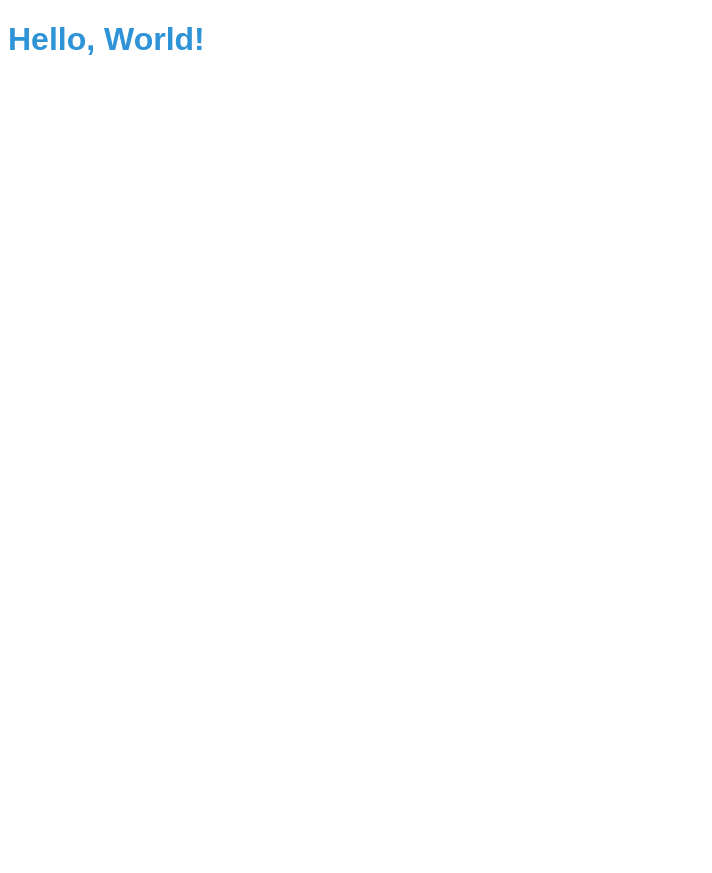
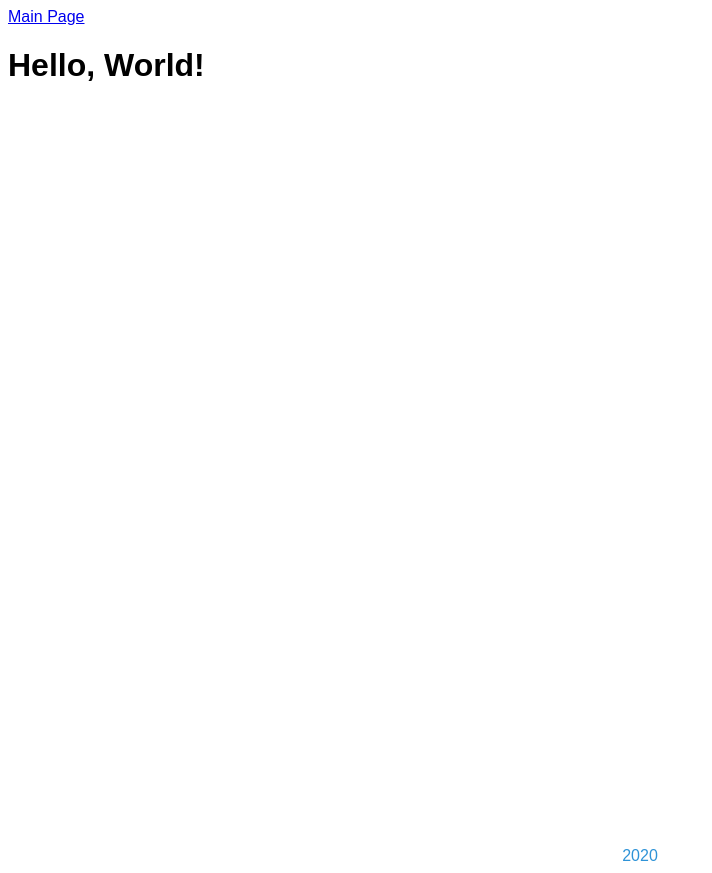
Before and after one commit to skibq/unsplash-app, a React app: page / in a window 1280 px wide. Shown: the whole page, without its empty margins (0-712 px from the left). Before the commit the page ends 800 px from the top, so only its background shows below. Built offline with nearby package versions, Linux system fonts and the light colour scheme.

Commit message:
create basic layout structure and top navbar

```diff
--- a/src/App.tsx
+++ b/src/App.tsx
@@ -1,17 +1,12 @@
 import React from "react";
-import styled from 'styled-components';
-import { theme } from './theme';
 import { routes } from './pages';
+import { Layout } from './theme/layout';
+
 import {
     BrowserRouter as Router,
     Switch,
     Route,
 } from "react-router-dom";
-
-const AppContainer = styled.div`
-  font-family: sans-serif;
-  color: ${({theme}) => theme.colors.mainColor}
-`;
 
 const Routes = () => {
     return routes.map((route) => {
@@ -25,13 +20,13 @@ const Routes = () => {
 
 const App: React.FC = () => {
     return(
-        <AppContainer className="App" theme={theme}>
-            <Router>
+        <Router>
+            <Layout>
                 <Switch>
                     { Routes() }
                 </Switch>
-            </Router>
-        </AppContainer>
+            </Layout>
+        </Router>
     )
 };
 
--- /dev/null
+++ b/src/components/layout/MainNavbar.tsx
@@ -0,0 +1,21 @@
+import React from "react";
+import MainPage from "../../pages/MainPage";
+import { Link } from "react-router-dom"
+
+const menuStructure = [
+    MainPage
+];
+
+const mappedLinks = () => {
+    return menuStructure.map((menuItem) => {
+        return <Link to={menuItem.path} key={menuItem.path}>{ menuItem.name }</Link>
+    })
+};
+
+export default () => {
+    return(
+        <nav>
+            { mappedLinks() }
+        </nav>
+    )
+}
--- /dev/null
+++ b/src/theme/layout.tsx
@@ -0,0 +1,44 @@
+import React, { FunctionComponent  } from "react";
+import styled, { ThemeProvider } from "styled-components";
+import MainNavbar from './../components/layout/MainNavbar'
+import { theme } from './index'
+
+const AppContainer = styled.div`
+    font-family: sans-serif;
+`;
+const YearContainer = styled.div`
+    text-align: center;
+    color: ${ (props) => props.theme.colors.mainColor }
+`;
+
+const Main = styled.main`
+    min-height: 100vh;
+`;
+
+const getCurrentYear = () => new Date().getFullYear();
+
+interface LayoutProps {
+}
+
+export const Layout: FunctionComponent<LayoutProps> = (props) => {
+    return(
+        <ThemeProvider theme={theme}>
+            <AppContainer>
+                <header>
+                    <MainNavbar />
+                </header>
+
+
+                <Main>
+                    { props.children }
+                </Main>
+
+                <footer>
+                    <YearContainer>
+                        { getCurrentYear() }
+                    </YearContainer>
+                </footer>
+            </AppContainer>
+        </ThemeProvider>
+    )
+};
```
